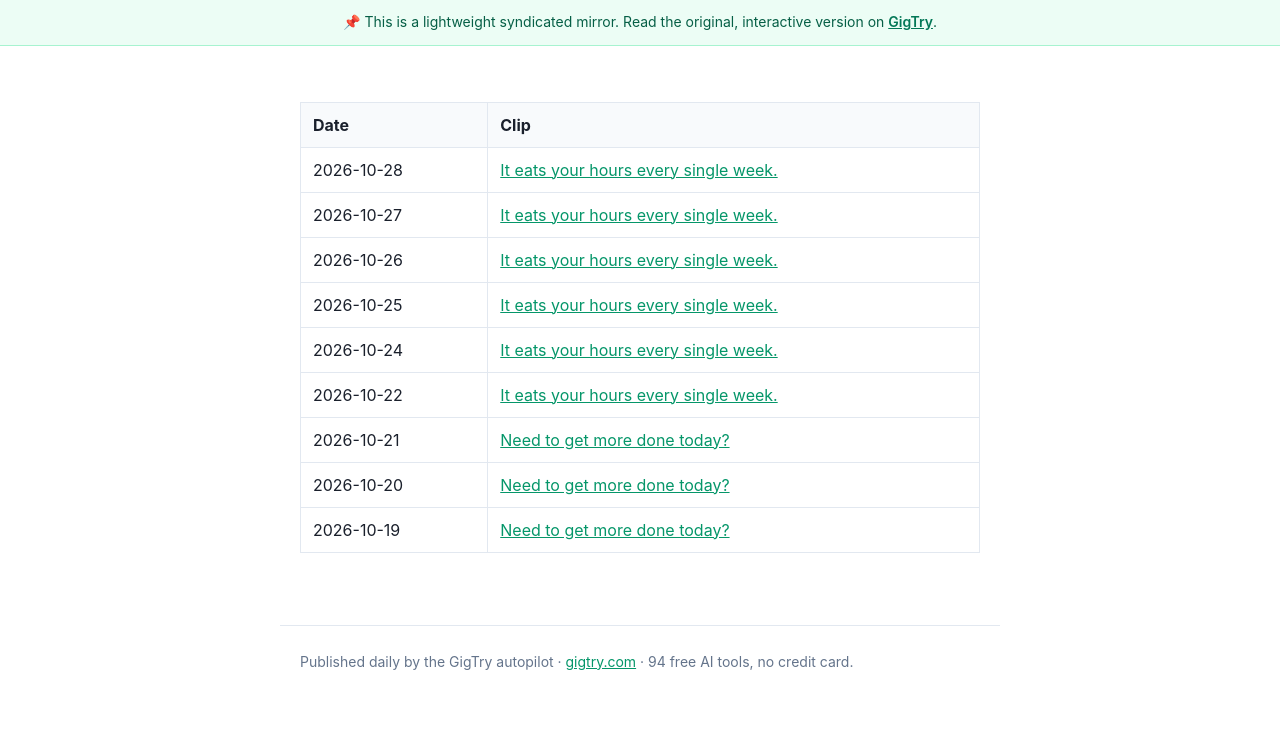
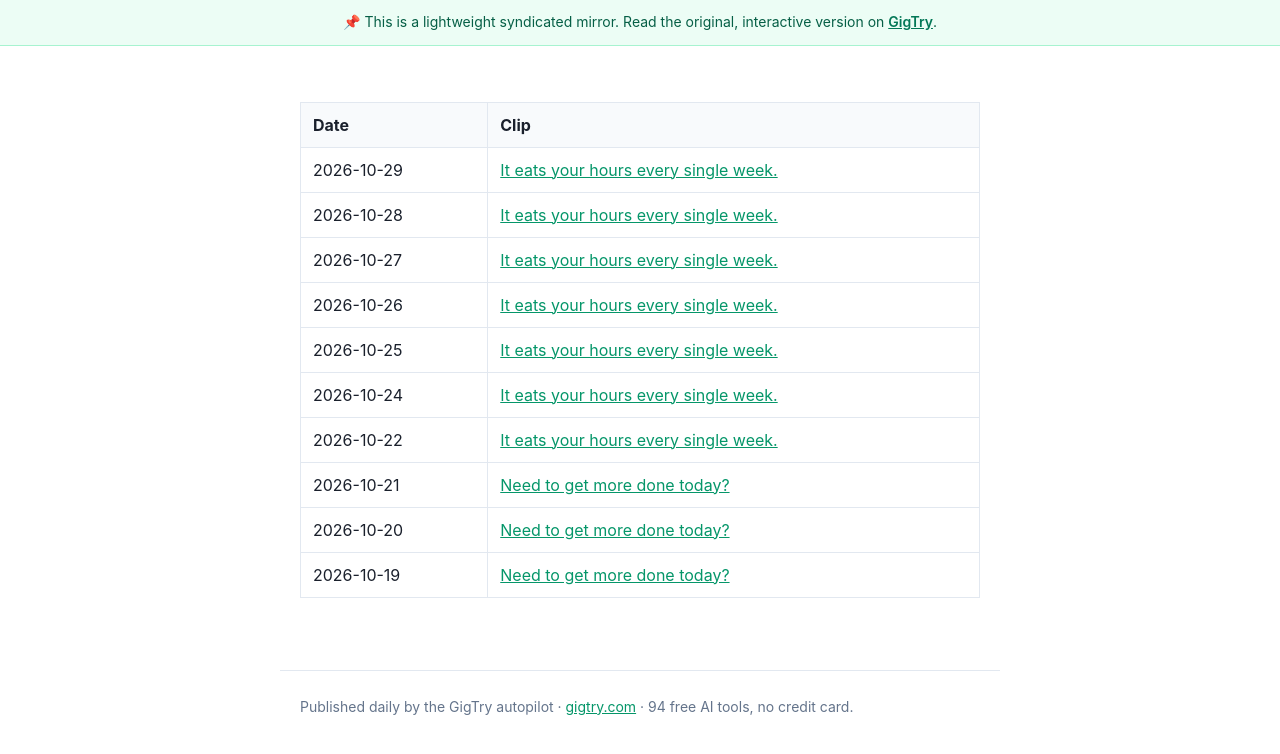
Before and after one commit to gigtryinfo-dev/gigtry-public, a Jekyll site: the page built from posts/clips/index.md, in a window 1280 px wide. Shown: the top 754 px of the page. Built offline with Jekyll 4.4.1, drawn with Linux system fonts in a browser that asks for light colours.

Commit message:
clips index: 2026-10-29

```diff
--- a/posts/clips/index.md
+++ b/posts/clips/index.md
@@ -7,6 +7,7 @@
 
 | Date | Clip |
 |------|------|
+| 2026-10-29 | [It eats your hours every single week.](https://gigtryinfo-dev.github.io/gigtry-public/posts/clips/2026-10-29-clip-1.html) |
 | 2026-10-28 | [It eats your hours every single week.](https://gigtryinfo-dev.github.io/gigtry-public/posts/clips/2026-10-28-clip-1.html) |
 | 2026-10-27 | [It eats your hours every single week.](https://gigtryinfo-dev.github.io/gigtry-public/posts/clips/2026-10-27-clip-1.html) |
 | 2026-10-26 | [It eats your hours every single week.](https://gigtryinfo-dev.github.io/gigtry-public/posts/clips/2026-10-26-clip-1.html) |
```
